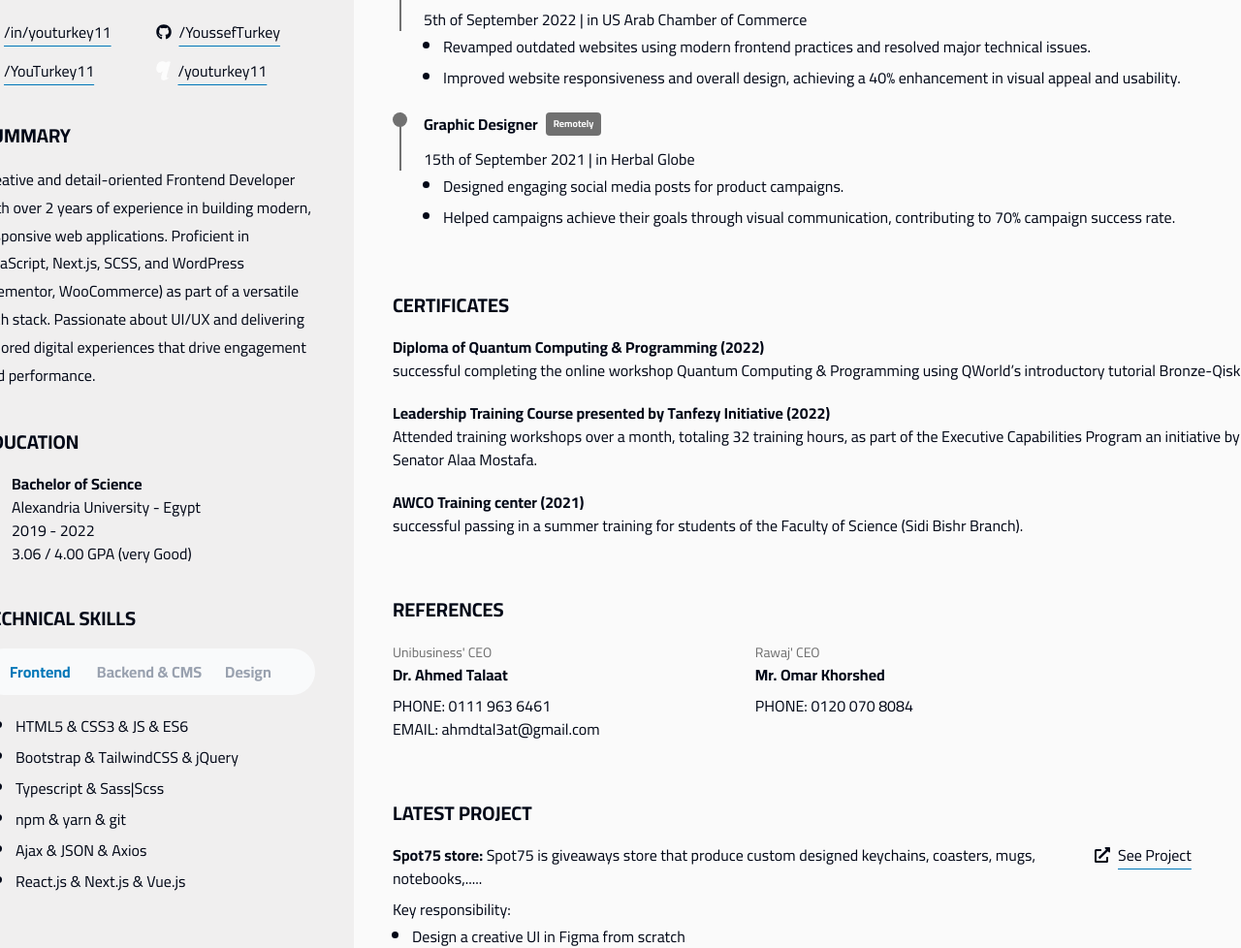
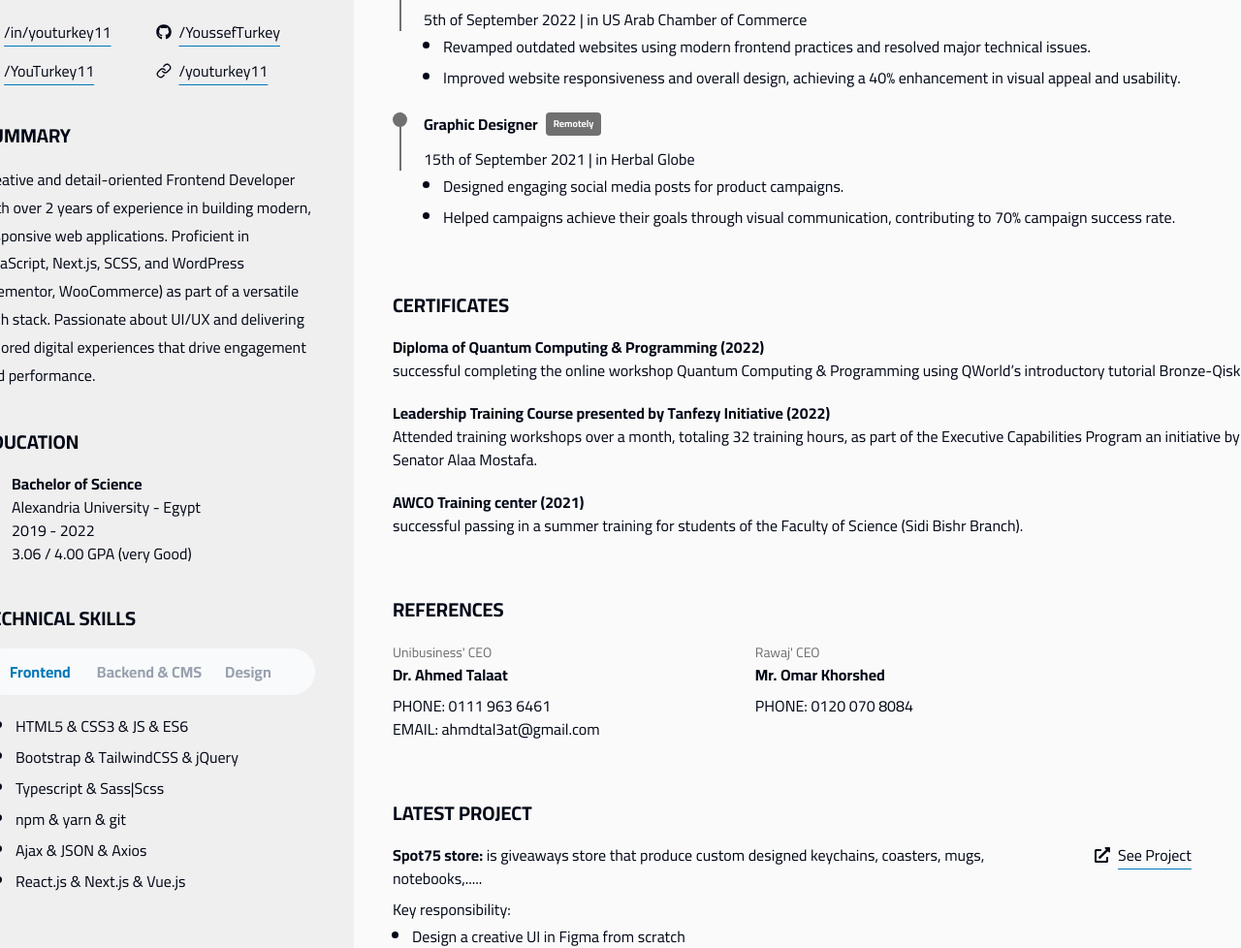
Before and after one commit to YoussefTurkey/youssefturkey-cv, a Next.js app: page / in a window 1280 px wide. Shown: the part 698-1676 px from the top of the page at 97% size. Built offline with nearby package versions, Linux system fonts and the light colour scheme.

Commit message:
adding topScrollerButton

```diff
--- a/package.json
+++ b/package.json
@@ -10,7 +10,7 @@
   },
   "dependencies": {
     "@reduxjs/toolkit": "^2.6.1",
-    "framer-motion": "^12.6.3",
+    "framer-motion": "^12.10.5",
     "next": "15.2.3",
     "react": "^19.0.0",
     "react-dom": "^19.0.0",
--- a/src/app/(pages)/landingPage/page.tsx
+++ b/src/app/(pages)/landingPage/page.tsx
@@ -5,6 +5,7 @@ const LeftSide = dynamic(() => import("../../components/leftSide/page"));
 const RightSide = dynamic(() => import("../../components/rightSide/page"));
 const Footer = dynamic(() => import("../../components/footer/Footer"));
 const MenuBar = dynamic(() => import("../../components/menuBar/MenuBar"));
+const TopScroller = dynamic(() => import("../../components/topScroller/TopScroller"));
 
 function LandingPage() {
   return (
@@ -13,6 +14,7 @@ function LandingPage() {
         <LeftSide />
         <RightSide />
       </div>
+      <TopScroller />
       <MenuBar />
       <Footer />
     </div>
--- a/src/app/components/leftSide/page.tsx
+++ b/src/app/components/leftSide/page.tsx
@@ -238,26 +238,13 @@ const LeftSide = () => {
               <social.behance.icon />{" "}
               <span className={language === 'en' ? 'pl-2' : 'pr-2'}>{social.behance.info}</span>
             </Link>
+
             <Link
               href={social.qabilah.link ? social.qabilah.link : ""}
               target="_blank"
               className="flex items-center underline underline-offset-8 decoration-[hsl(var(--plus))]"
             >
-              <img
-                src={social.qabilah.image ? social.qabilah.image : ""}
-                width={15}
-                height={15}
-                alt={
-                  language === "en"
-                    ? social.qabilah.title.en
-                      ? social.qabilah.title.en
-                      : ""
-                    : social.qabilah.title.ar
-                    ? social.qabilah.title.ar
-                    : ""
-                }
-                loading="lazy"
-              />
+              <social.qabilah.icon />{" "}
               <span className={language === 'en' ? 'pl-2' : 'pr-2'}>{social.qabilah.info}</span>
             </Link>
           </div>
--- a/src/app/components/tabs/Tab.tsx
+++ b/src/app/components/tabs/Tab.tsx
@@ -16,7 +16,7 @@ const Tabs: React.FC<TabsProps> = ({ tabs }) => {
   return (
     <div className="w-fit lg:w-full max-w-2xl lg:mx-auto">
       {/* --- Tabs Header --- */}
-      <div className="flex bg-[hsl(var(--third))] rounded-full py-1 px-[15px]">
+      <div className="flex bg-[hsl(var(--primary))] md:bg-[hsl(var(--third))] rounded-full py-1 px-[15px]">
         {tabs.map((tab, index) => (
           <button
             key={index}
--- /dev/null
+++ b/src/app/components/topScroller/TopScroller.tsx
@@ -0,0 +1,37 @@
+'use client';
+import { useEffect, useState } from 'react';
+import { TiArrowUpThick } from "react-icons/ti";
+// using Translation
+import { useLanguage } from "@/app/lang/LanguageProvider";
+
+const TopScroller = () => {
+  const { language } = useLanguage();
+
+  const [isVisible, setIsVisible] = useState(false);
+
+  useEffect(() => {
+    const toggleVisibility = () => {
+      setIsVisible(window.scrollY > 200);
+    };
+
+    window.addEventListener('scroll', toggleVisibility);
+    return () => window.removeEventListener('scroll', toggleVisibility);
+  }, []);
+
+  const scrollToTop = () => {
+    window.scrollTo({ top: 0, behavior: 'smooth' });
+  };
+
+  return (
+    <button
+      onClick={scrollToTop}
+      className={`fixed bottom-15 md:bottom-6 ${language === 'en' ? 'right-6' : 'left-6'} bg-[hsl(var(--primary))] text-[hsl(var(--foreground))] p-3 rounded-full shadow-lg transition-opacity duration-300 cursor-pointer ${
+        isVisible ? 'opacity-100' : 'opacity-0 pointer-events-none'
+      }`}
+    >
+      <TiArrowUpThick size={15} />
+    </button>
+  );
+};
+
+export default TopScroller;
--- a/src/app/lib/data.ts
+++ b/src/app/lib/data.ts
@@ -4,7 +4,7 @@ import { TiLocation } from "react-icons/ti";
 import { FaEnvelope } from "react-icons/fa6";
 import { IoLogoWhatsapp } from "react-icons/io";
 import { IoCall } from "react-icons/io5";
-import { BsPersonCircle } from "react-icons/bs";
+import { LuLink } from "react-icons/lu";
 import { IconType } from "react-icons"; // importing icon function in ts file
 
 // ---- language ----
@@ -108,7 +108,6 @@ type ISocial = {
     icon: IconType;
     link: string;
     info: string;
-    image: string;
     title: ILang;
   };
 };
@@ -129,10 +128,9 @@ export const social: ISocial = {
     info: "/YouTurkey11",
   },
   qabilah: {
-    icon: BsPersonCircle,
+    icon: LuLink,
     link: "https://qabilah.com/profile/youturkey11/professional-profile",
     info: "/youturkey11",
-    image: "/images/qabilah.webp",
     title: {
       en: "qabilah",
       ar: "قبيلة",
@@ -427,8 +425,8 @@ export const projects: IProjects[] = [
     id: "Spot75",
     title: { en: "Spot75 store", ar: "متجر Spot75" },
     info: {
-      en: "Spot75 is giveaways store that produce custom designed keychains, coasters, mugs, notebooks,.....",
-      ar: "Spot75 هو متجر هدايا يقوم بإنتاج سلاسل مفاتيح، قواعد أكواب، أكواب، دفاتر ملاحظات، وغيرها من المنتجات المصممة حسب الطلب.",
+      en: "is giveaways store that produce custom designed keychains, coasters, mugs, notebooks,.....",
+      ar: "هو متجر هدايا يقوم بإنتاج سلاسل مفاتيح، قواعد أكواب، أكواب، دفاتر ملاحظات، وغيرها من المنتجات المصممة حسب الطلب.",
     },
     responsibility: [
       {
```
Also changed, not shown: 1 other file (tests, documents, lock files or other folders).
